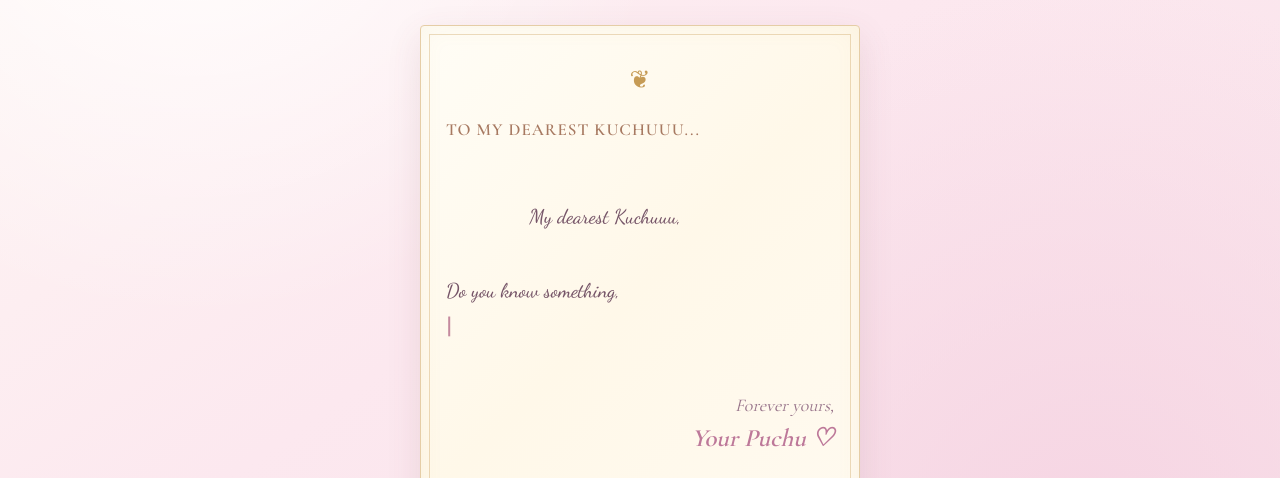
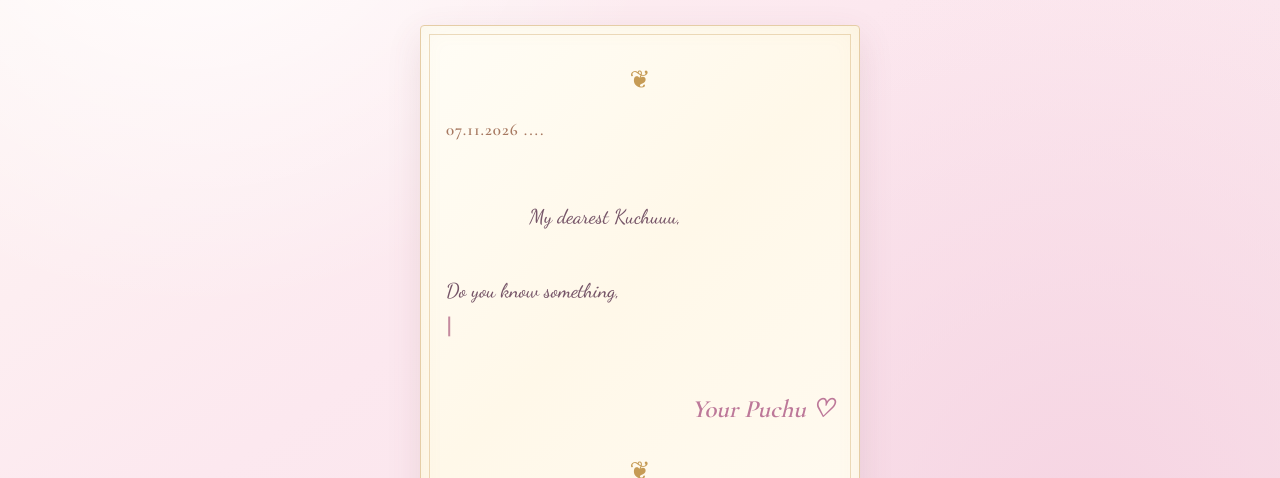
Before and after one commit to Pranab123das/A-Little-World-For-My-Princess, a plain HTML site: page princess-letter.html in a window 1280 px wide. Shown: the part 318-796 px from the top of the page. Drawn offline with nearby package versions, Linux system fonts and the light colour scheme.

Commit message:
Update princess-letter.html

```diff
--- a/princess-letter.html
+++ b/princess-letter.html
@@ -44,7 +44,7 @@
             <div class="parchment-decoration">❦</div>
 
             <p class="letter-date">
-                TO MY DEAREST KUCHUUU...
+                07.11.2026 ....
             </p>
 
             <div class="letter-writing-area">
@@ -64,7 +64,6 @@
             </div>
 
             <div class="letter-signature">
-                Forever yours,
                 <span>Your Puchu ♡</span>
             </div>
 
@@ -137,7 +136,7 @@ Now come here, Kuchuuu. One forehead kiss, two cheek kisses, a very tight hug, a
 
 I love you, my girl.
 
-Forever your Puchu. ♡
+Forever your babyy ♡
         </div>
 
     </main>
```
